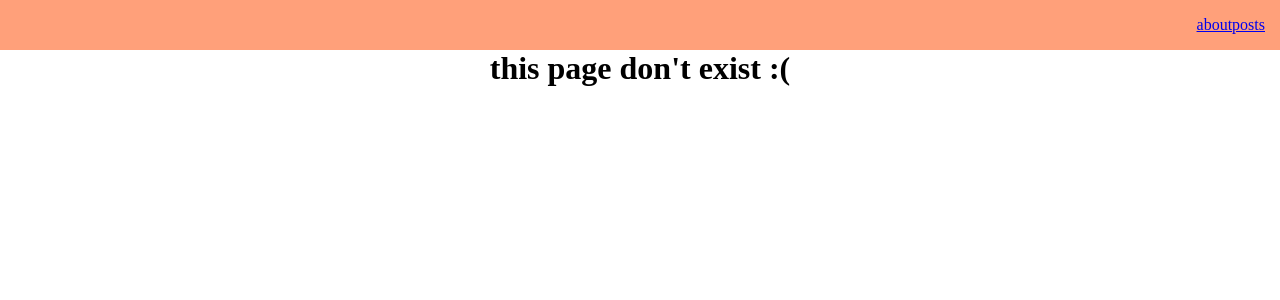
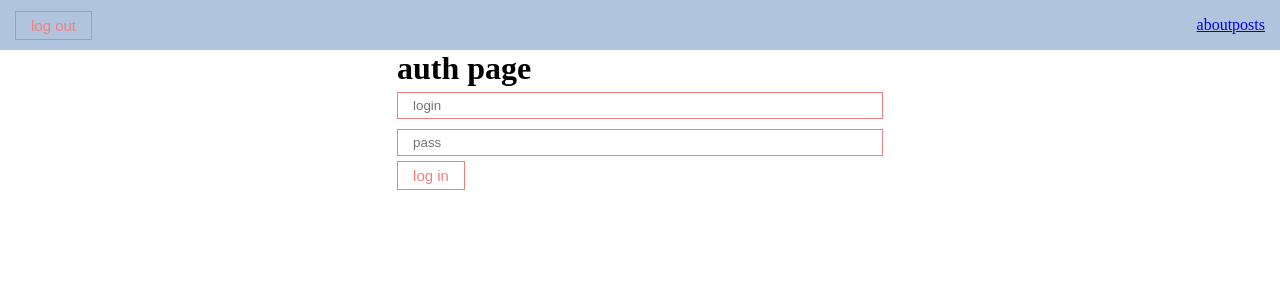
Before and after one commit to muwa37/1st-react-app, a React (Create React App) app: page /login in a window 1280 px wide. Shown: the top 300 px of the page. Built offline with nearby package versions, Linux system fonts and the light colour scheme.

Commit message:
added context, changed router

```diff
--- a/src/App.js
+++ b/src/App.js
@@ -1,16 +1,33 @@
-import React from "react";
+import React, { useEffect, useState } from "react";
 import {BrowserRouter} from "react-router-dom";
 import AppRouter from "./components/AppRouter";
 import CustomNavbar from "./components/UI/navbar/CustomNavbar";
+import { AuthContext } from "./context";
 
 import './styles/App.css';
 
 function App() {
+  const [isAuth, setIsAuth] = useState(false);
+  const [isLoading, setLoading] = useState(true);
+
+  useEffect(() => {
+    if (localStorage.getItem('auth')) {
+      setIsAuth(true);
+    }
+    setLoading(false);
+  }, [])
+
   return (
-    <BrowserRouter>
-      <CustomNavbar/>
-      <AppRouter/>
-    </BrowserRouter>
+    <AuthContext.Provider value={{
+      isAuth,
+      setIsAuth,
+      isLoading
+    }}>
+      <BrowserRouter>
+        <CustomNavbar/>
+        <AppRouter/>
+      </BrowserRouter>
+    </AuthContext.Provider>
   )
 }
 
--- a/src/components/AppRouter.jsx
+++ b/src/components/AppRouter.jsx
@@ -1,34 +1,52 @@
 import React from "react";
-import About from "../pages/About";
-import Posts from "../pages/Posts";
 import Error from "../pages/Error";
 import {Route, Routes, Navigate} from "react-router-dom";
-import PostIdPage from "../pages/PostIdPage";
+import {publicRoutes, privateRoutes} from "../router/route";
+import { useContext } from "react";
+import { AuthContext } from "../context";
+import CustomLoader from "./UI/loader/CustomLoader";
 
 const AppRouter = () => {
+    const {isAuth, isLoading} = useContext(AuthContext)
+
+    if(isLoading) {
+        return <CustomLoader/>
+    }
+
     return (
+        isAuth
+        ?
         <Routes>
+            {privateRoutes.map(route =>
+                <Route
+                    element={route.element}
+                    path={route.path}
+                    exact={route.exact}
+                    key={route.path}
+                />
+            )}
             <Route
-                path='/about'
-                element={<About/>}
-            />
-            <Route
-                exact path="/posts"
-                element={<Posts/>}
-            />
-            <Route
-                exact path="posts/:id"
-                element={<PostIdPage/>}
-            />
-            <Route
-                path=""
+                path="*"
                 element={
                     <Navigate replace to = "/posts"/>
                 }
             />
+        </Routes>
+        :
+        <Routes>
+            {publicRoutes.map(route =>
+                <Route
+                    element={route.element}
+                    path={route.path}
+                    exact={route.exact}
+                    key={route.path}
+                />
+            )}
             <Route
                 path="*"
-                element={<Error/>}
+                element={
+                    <Navigate replace to = "/login"/>
+                }
             />
         </Routes>
     );
--- a/src/components/UI/navbar/CustomNavbar.jsx
+++ b/src/components/UI/navbar/CustomNavbar.jsx
@@ -1,13 +1,25 @@
 import React from "react";
+import { useContext } from "react";
 import {Link} from "react-router-dom";
+import { AuthContext } from "../../../context";
+import CustomBtn from "../button/CustomBtn";
 
 const CustomNavbar = () => {
+    const {isAuth, setIsAuth} = useContext(AuthContext);
+
+    const logout = () => {
+        setIsAuth(false);
+        localStorage.removeItem('auth');
+    }
+
     return (
         <div className="navbar">
+            <CustomBtn onClick={logout}>
+                log out
+            </CustomBtn>
             <div className="navbar__links">
-            <Link to="/about">about</Link>
-            <Link to="/posts">posts</Link>
-
+                <Link to="/about">about</Link>
+                <Link to="/posts">posts</Link>
             </div>
         </div>
 
--- /dev/null
+++ b/src/context/index.js
@@ -0,0 +1,3 @@
+import { createContext } from "react"
+
+export const AuthContext = createContext(null);
--- /dev/null
+++ b/src/pages/Login.jsx
@@ -0,0 +1,32 @@
+import React from "react";
+import { useContext } from "react";
+import CustomBtn from "../components/UI/button/CustomBtn";
+import CustomInput from "../components/UI/input/CustomInput";
+import { AuthContext } from "../context";
+
+const Login = () => {
+    const {isAuth, setIsAuth} = useContext(AuthContext)
+    const login = e => {
+        e.preventDefault();
+        setIsAuth(true)
+        localStorage.setItem('auth', 'true');
+    }
+
+
+    return (
+        <div>
+            <h1>
+                auth page
+            </h1>
+            <form onSubmit={login}>
+                <CustomInput type="text" placeholder="login"/>
+                <CustomInput type="password" placeholder="pass"/>
+                <CustomBtn>
+                    log in
+                </CustomBtn>
+            </form>
+        </div>
+    )
+}
+
+export default Login;
--- a/src/pages/PostIdPage.jsx
+++ b/src/pages/PostIdPage.jsx
@@ -36,7 +36,10 @@ const PostIdPage = () => {
                 ? <CustomLoader/>
                 : <div>
                     {comments.map(comm =>
-                        <div style={{marginTop: 15}}>
+                        <div
+                            style={{marginTop: 15}}
+                            key={comm.id}
+                        >
                             <h5>{comm.email}</h5>
                             <div>{comm.body}</div>
                         </div>
--- a/src/pages/Posts.jsx
+++ b/src/pages/Posts.jsx
@@ -77,7 +77,7 @@ function Posts() {
       {isPostsLoading
         ? <div style={{display: 'flex', justifyContent: 'center', marginTop: 50}}> <CustomLoader/> </div>
         :
-        <PostList remove={removePost} posts={sortedAndSearchedPosts} title='Post List 1' />
+        <PostList remove={removePost} posts={sortedAndSearchedPosts} title='post list 1' />
       }
       <Pagination
         page={page}
--- /dev/null
+++ b/src/router/route.js
@@ -0,0 +1,15 @@
+import About from "../pages/About";
+import Login from "../pages/Login";
+import PostIdPage from "../pages/PostIdPage";
+import Posts from "../pages/Posts";
+
+
+export const privateRoutes = [
+    {path: '/about', element: <About/>, exact: true},
+    {path: '/posts', element: <Posts/>, exact: true},
+    {path: '/posts/:id', element: <PostIdPage/>, exact: true}
+]
+
+export const publicRoutes = [
+    {path: '/login', element: <Login/>, exact: true},
+]
--- a/src/styles/App.css
+++ b/src/styles/App.css
@@ -73,7 +73,7 @@
     display: flex;
     align-items: center;
     padding: 0 15px;
-    background: lightsalmon;
+    background: lightsteelblue ;
 }
 
 .navbar__links {
```
